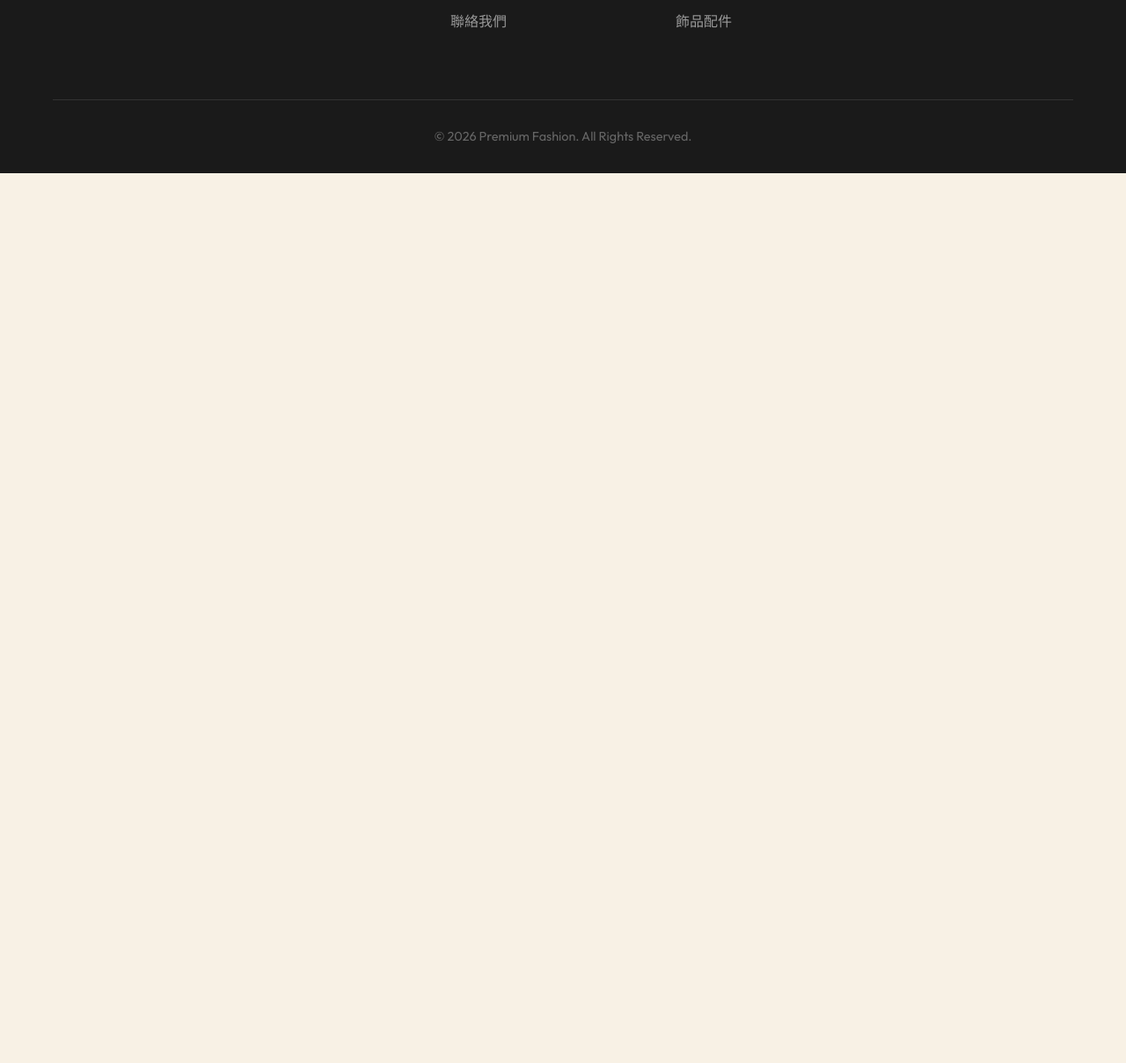
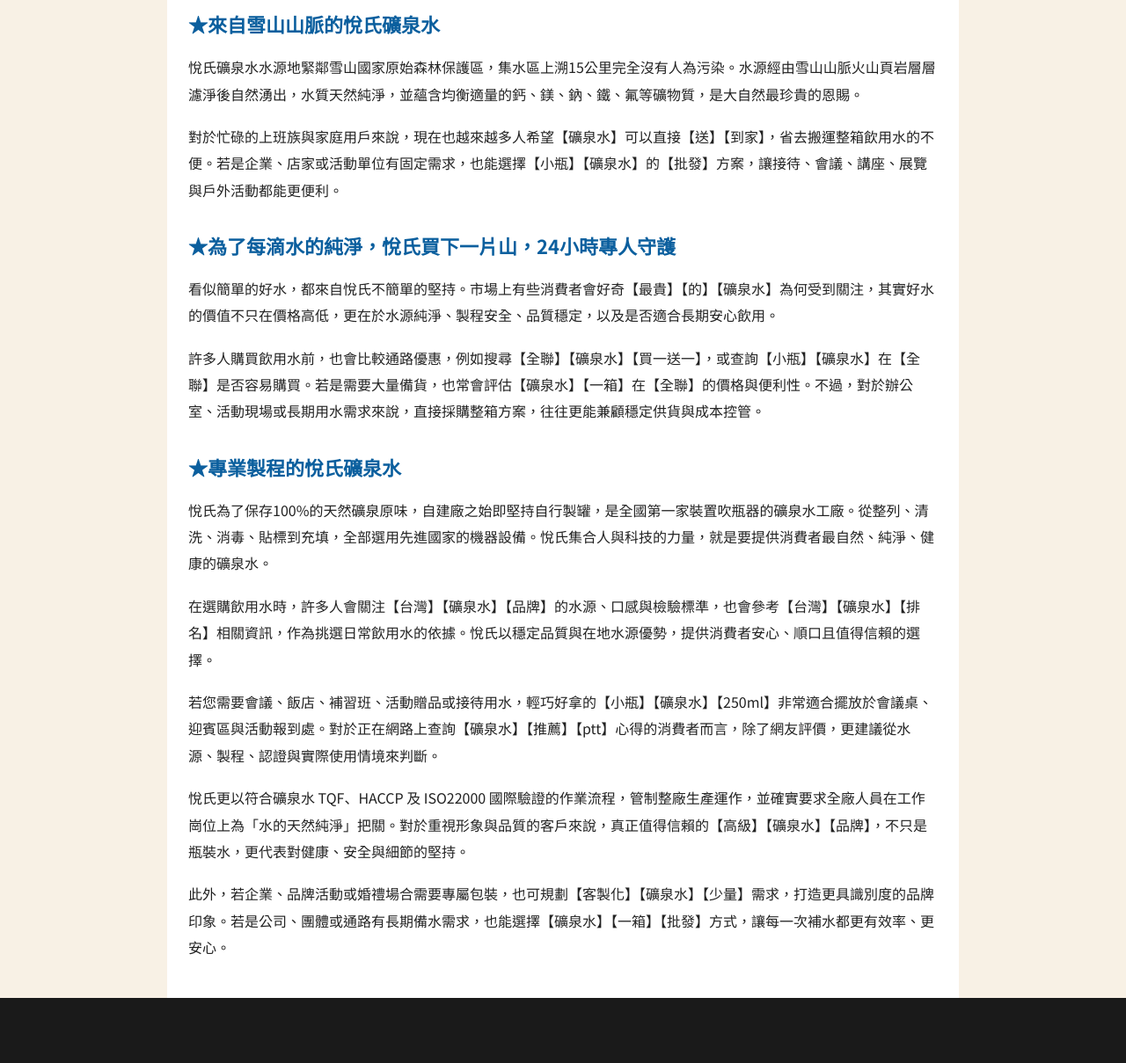
Before and after one commit to Yenjeans/seo4, a plain HTML site: page about.html in a window 1280 px wide. Shown: the part 1225-2434 px from the top of the page at 88% size. Before the commit the page ends 1422 px from the top, so only its background shows below. Drawn offline with Linux system fonts and the light colour scheme.

Commit message:
Add files via upload

```diff
--- a/about.html
+++ b/about.html
@@ -46,7 +46,65 @@
             </div>
         </div>
     </section>
+<div style="font-family:'Noto Sans TC','Microsoft JhengHei',Arial,sans-serif; line-height:1.9; color:#222; font-size:16px; max-width:900px; margin:0 auto; padding:24px; background:#fff;">
 
+  <h2 style="font-size:28px; color:#0b5f9e; margin:0 0 16px 0; font-weight:800;">
+    越是簡單，悅氏不簡單
+  </h2>
+
+  <p style="margin:0 0 18px 0;">
+    悅氏重視環保，擁有最佳化的生產流程，秉持以消費者健康為宗旨，不斷追求創新與卓越，目的就是讓每個人都能方便享用來自大自然的健康產品。無論是家庭日常飲用、公司會議備水，或活動現場大量採購，消費者在比較【礦泉水】的【批發】與【價格】時，除了成本，也更重視水源、品質與配送服務。
+  </p>
+
+  <h3 style="font-size:22px; color:#0b5f9e; margin:28px 0 12px 0; font-weight:700;">
+    ★來自雪山山脈的悅氏礦泉水
+  </h3>
+
+  <p style="margin:0 0 18px 0;">
+    悅氏礦泉水水源地緊鄰雪山國家原始森林保護區，集水區上溯15公里完全沒有人為污染。水源經由雪山山脈火山頁岩層層濾淨後自然湧出，水質天然純淨，並蘊含均衡適量的鈣、鎂、鈉、鐵、氟等礦物質，是大自然最珍貴的恩賜。
+  </p>
+
+  <p style="margin:0 0 18px 0;">
+    對於忙碌的上班族與家庭用戶來說，現在也越來越多人希望【礦泉水】可以直接【送】【到家】，省去搬運整箱飲用水的不便。若是企業、店家或活動單位有固定需求，也能選擇【小瓶】【礦泉水】的【批發】方案，讓接待、會議、講座、展覽與戶外活動都能更便利。
+  </p>
+
+  <h3 style="font-size:22px; color:#0b5f9e; margin:28px 0 12px 0; font-weight:700;">
+    ★為了每滴水的純淨，悅氏買下一片山，24小時專人守護
+  </h3>
+
+  <p style="margin:0 0 18px 0;">
+    看似簡單的好水，都來自悅氏不簡單的堅持。市場上有些消費者會好奇【最貴】【的】【礦泉水】為何受到關注，其實好水的價值不只在價格高低，更在於水源純淨、製程安全、品質穩定，以及是否適合長期安心飲用。
+  </p>
+
+  <p style="margin:0 0 18px 0;">
+    許多人購買飲用水前，也會比較通路優惠，例如搜尋【全聯】【礦泉水】【買一送一】，或查詢【小瓶】【礦泉水】在【全聯】是否容易購買。若是需要大量備貨，也常會評估【礦泉水】【一箱】在【全聯】的價格與便利性。不過，對於辦公室、活動現場或長期用水需求來說，直接採購整箱方案，往往更能兼顧穩定供貨與成本控管。
+  </p>
+
+  <h3 style="font-size:22px; color:#0b5f9e; margin:28px 0 12px 0; font-weight:700;">
+    ★專業製程的悅氏礦泉水
+  </h3>
+
+  <p style="margin:0 0 18px 0;">
+    悅氏為了保存100%的天然礦泉原味，自建廠之始即堅持自行製罐，是全國第一家裝置吹瓶器的礦泉水工廠。從整列、清洗、消毒、貼標到充填，全部選用先進國家的機器設備。悅氏集合人與科技的力量，就是要提供消費者最自然、純淨、健康的礦泉水。
+  </p>
+
+  <p style="margin:0 0 18px 0;">
+    在選購飲用水時，許多人會關注【台灣】【礦泉水】【品牌】的水源、口感與檢驗標準，也會參考【台灣】【礦泉水】【排名】相關資訊，作為挑選日常飲用水的依據。悅氏以穩定品質與在地水源優勢，提供消費者安心、順口且值得信賴的選擇。
+  </p>
+
+  <p style="margin:0 0 18px 0;">
+    若您需要會議、飯店、補習班、活動贈品或接待用水，輕巧好拿的【小瓶】【礦泉水】【250ml】非常適合擺放於會議桌、迎賓區與活動報到處。對於正在網路上查詢【礦泉水】【推薦】【ptt】心得的消費者而言，除了網友評價，更建議從水源、製程、認證與實際使用情境來判斷。
+  </p>
+
+  <p style="margin:0 0 18px 0;">
+    悅氏更以符合礦泉水 TQF、HACCP 及 ISO22000 國際驗證的作業流程，管制整廠生產運作，並確實要求全廠人員在工作崗位上為「水的天然純淨」把關。對於重視形象與品質的客戶來說，真正值得信賴的【高級】【礦泉水】【品牌】，不只是瓶裝水，更代表對健康、安全與細節的堅持。
+  </p>
+
+  <p style="margin:0 0 18px 0;">
+    此外，若企業、品牌活動或婚禮場合需要專屬包裝，也可規劃【客製化】【礦泉水】【少量】需求，打造更具識別度的品牌印象。若是公司、團體或通路有長期備水需求，也能選擇【礦泉水】【一箱】【批發】方式，讓每一次補水都更有效率、更安心。
+  </p>
+
+</div>
     <footer>
         <div class="container">
             <div class="footer-grid">
```
